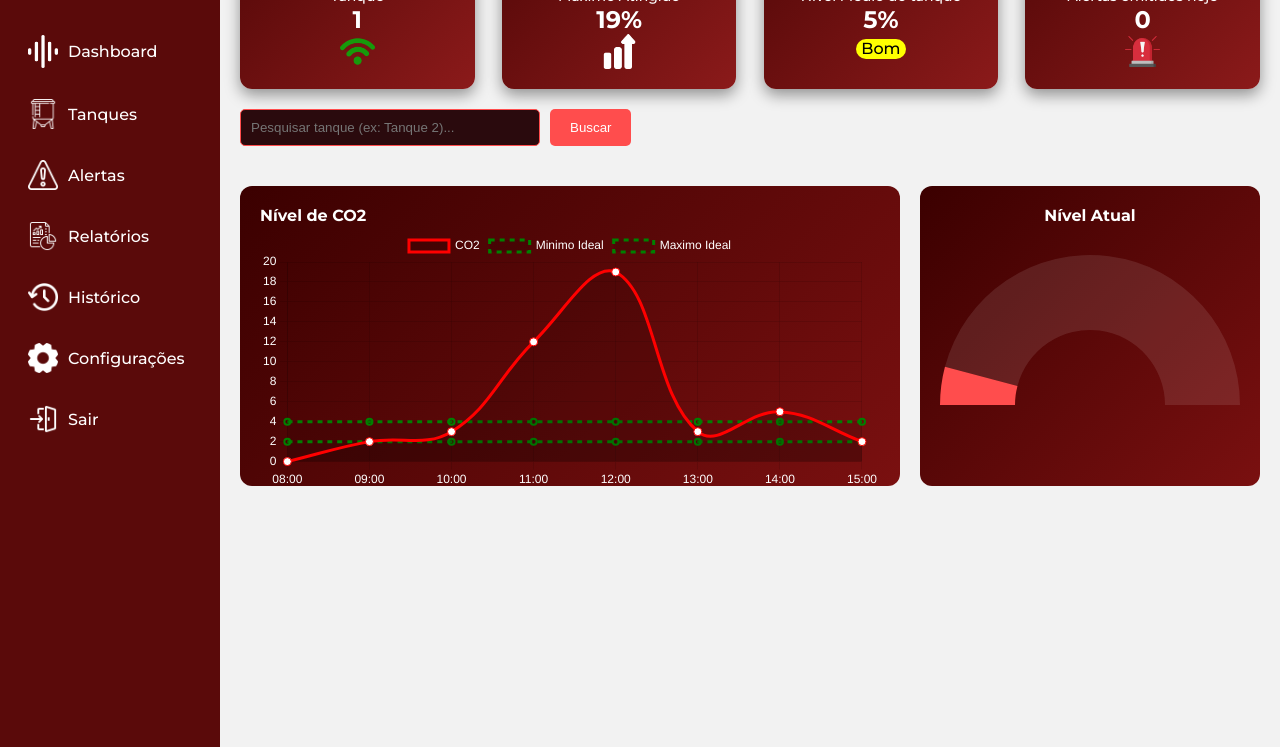
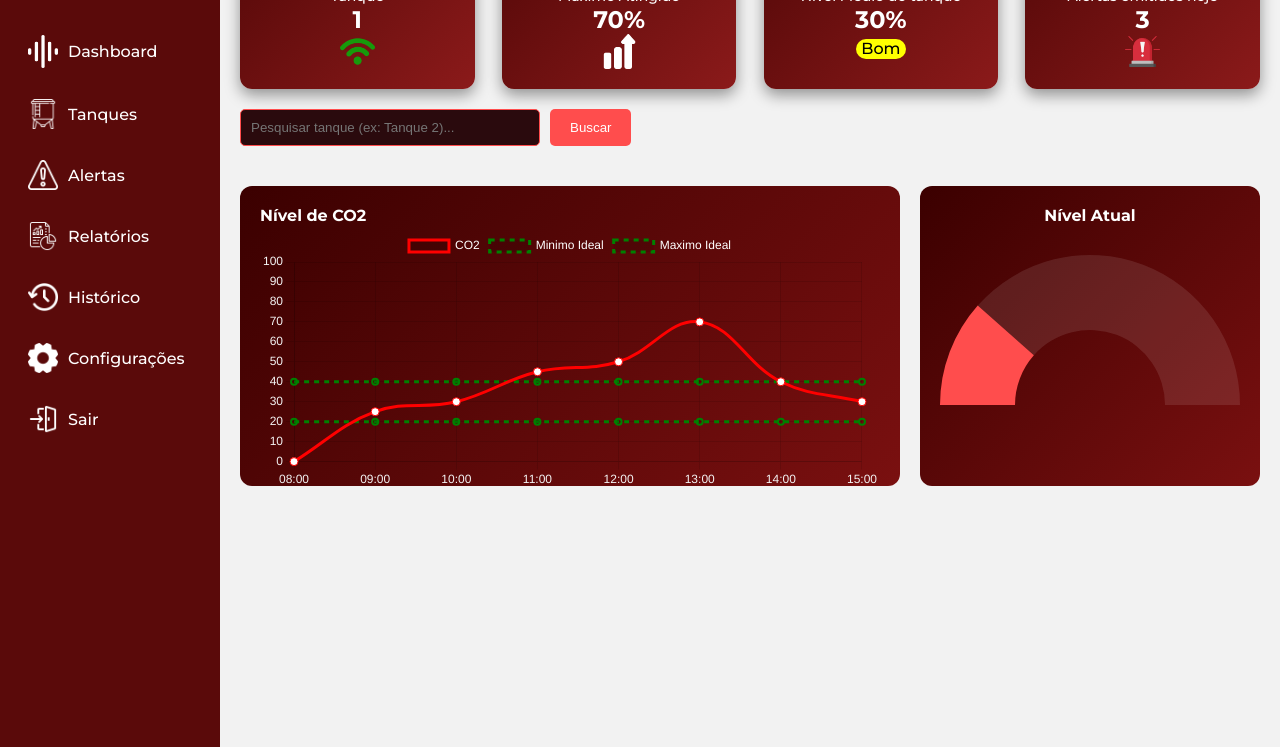
Before and after one commit to CO2control/FRONTEND_CO2CONTROL, a plain HTML site: page site_institucional/Dashboard/tanques.html in a window 1280 px wide. Shown: the part 53-800 px from the top of the page. Drawn offline with nearby package versions, Linux system fonts and the light colour scheme.

Commit message:
fix: charts data

```diff
--- a/site_institucional/Dashboard/tanques.html
+++ b/site_institucional/Dashboard/tanques.html
@@ -57,7 +57,7 @@
 
                 <div class="kpi">
                     <div class="kpi-title"><span>Máximo Atingido</span></div>
-                    <div class="kpi-value"><span>19%</span></div>
+                    <div class="kpi-value"><span>70%</span></div>
                     <div class="kpi-ruim"></div>
                     <div class="kpi_media"></div>
                     <img src="./assets/high.png" alt="">
@@ -65,13 +65,13 @@
 
                 <div class="kpi">
                     <div class="kpi-title"><span>Nível Médio do tanque</span></div>
-                    <div class="kpi-value"><span>5%</span></div>
+                    <div class="kpi-value"><span>30%</span></div>
                     <div class="sinal"><span>Bom</span></div>
                 </div>
 
                 <div class="kpi">
                     <div class="kpi-title"><span>Alertas emitidos hoje</span></div>
-                    <div class="kpi-value">0</div>
+                    <div class="kpi-value">3</div>
                     <img src="./assets/alarme.png" alt="">
                 </div>
 
@@ -118,37 +118,51 @@
                 labels: ['08:00', '09:00', '10:00', '11:00', '12:00', '13:00', '14:00', '15:00'],
                 datasets: [{
                     label: 'CO2',
-                    data: [0, 2, 3, 12, 19, 3, 5, 2, 3, 5, 8],
+                    data: [0, 25, 30, 45, 50, 70, 40, 30, 50, 40, 30],
                     borderColor: 'red',
                     tension: 0.4,
                     pointRadius: 4,
                     pointBackgroundColor: '#fff',
                     pointBorderColor: 'red',
                     pointBorderWidth: 1,
-                    fill: true
+                    fill: false
                 }, {
                     label: 'Minimo Ideal',
-                    data: [2, 2, 2, 2, 2, 2, 2, 2, 2, 2, 2],
+                    data: [20, 20, 20, 20, 20, 20, 20, 20, 20, 20, 20],
                     borderColor: 'green',
                     tension: 0.4,
                     pointBorderColor: 'green',
                     borderDash: [5, 5],
                     pointBorderWidth: 2,
-                    fill: true
+                    fill: -1
                 }, {
                     label: 'Maximo Ideal',
-                    data: [4, 4, 4, 4, 4, 4, 4, 4, 4, 4, 4],
+                    data: [40, 40, 40, 40, 40, 40, 40, 40, 40, 40, 40],
                     borderColor: 'green',
                     tension: 0.4,
                     pointBorderColor: 'green',
                     borderDash: [5, 5],
                     pointBorderWidth: 2,
-                    fill: true
+                    fill: false
                 }]
             },
             options: {
                 responsive: true,
-                maintainAspectRatio: false
+                maintainAspectRatio: false,
+                scales: {
+                    y: {
+                        beginAtZero: true,
+                        max: 100,
+                        ticks: {
+                            color: 'rgb(244,244,244)'
+                        }
+                    },
+                    x: {
+                        ticks: {
+                            color: 'rgb(244,244,244)'
+                        }
+                    },
+                }
             }
         });
 
@@ -156,9 +170,9 @@
         new Chart(document.getElementById('chartGauge'), {
             type: 'doughnut',
             data: {
-                labels: ['Ocupado', 'Livre'],
+                labels: ['Nível atual de CO2', 'Máximo'],
                 datasets: [{
-                    data: [8.2, 91.8],
+                    data: [30, 100],
                     backgroundColor: ['#ff4d4d', 'rgba(255,255,255,0.1)'],
                     borderWidth: 0,
                     circumference: 180,
```
Also changed, not shown: site_institucional/Dashboard/dashboard.html (+9 -8 lines).
